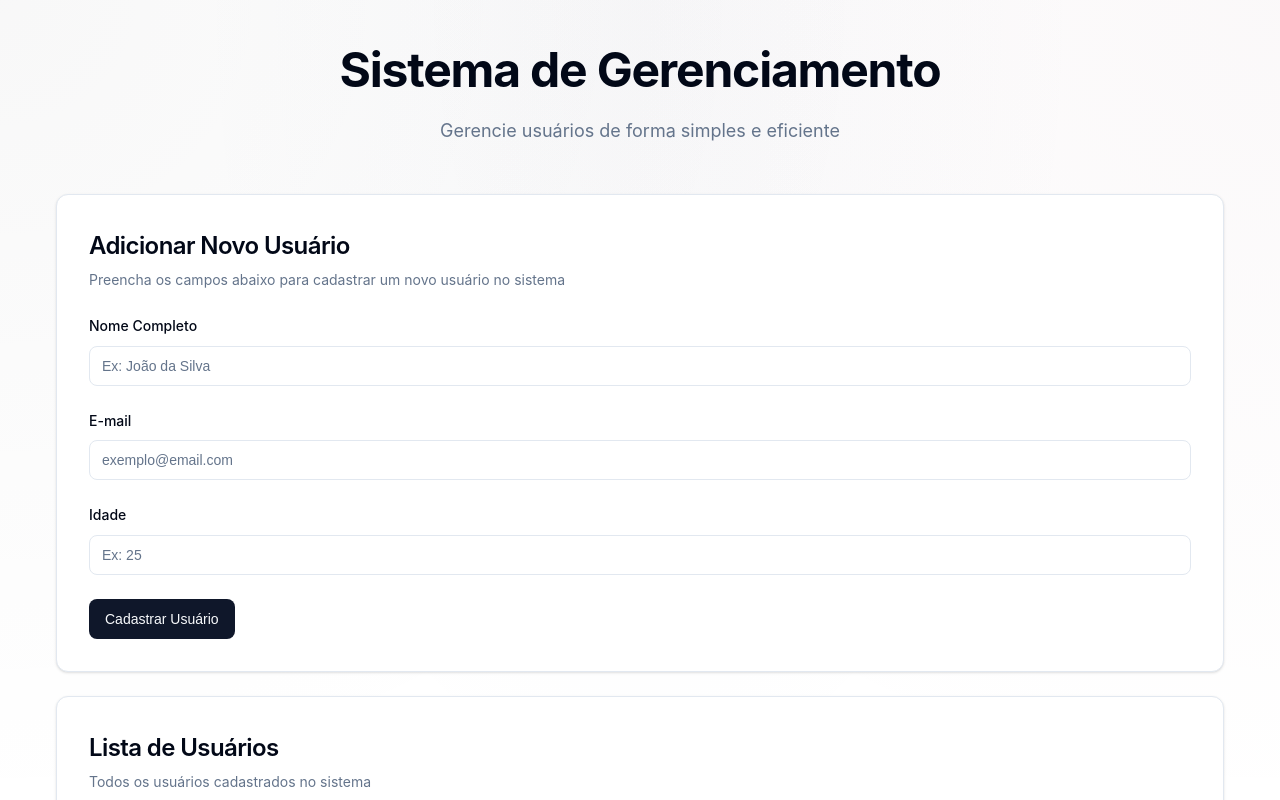
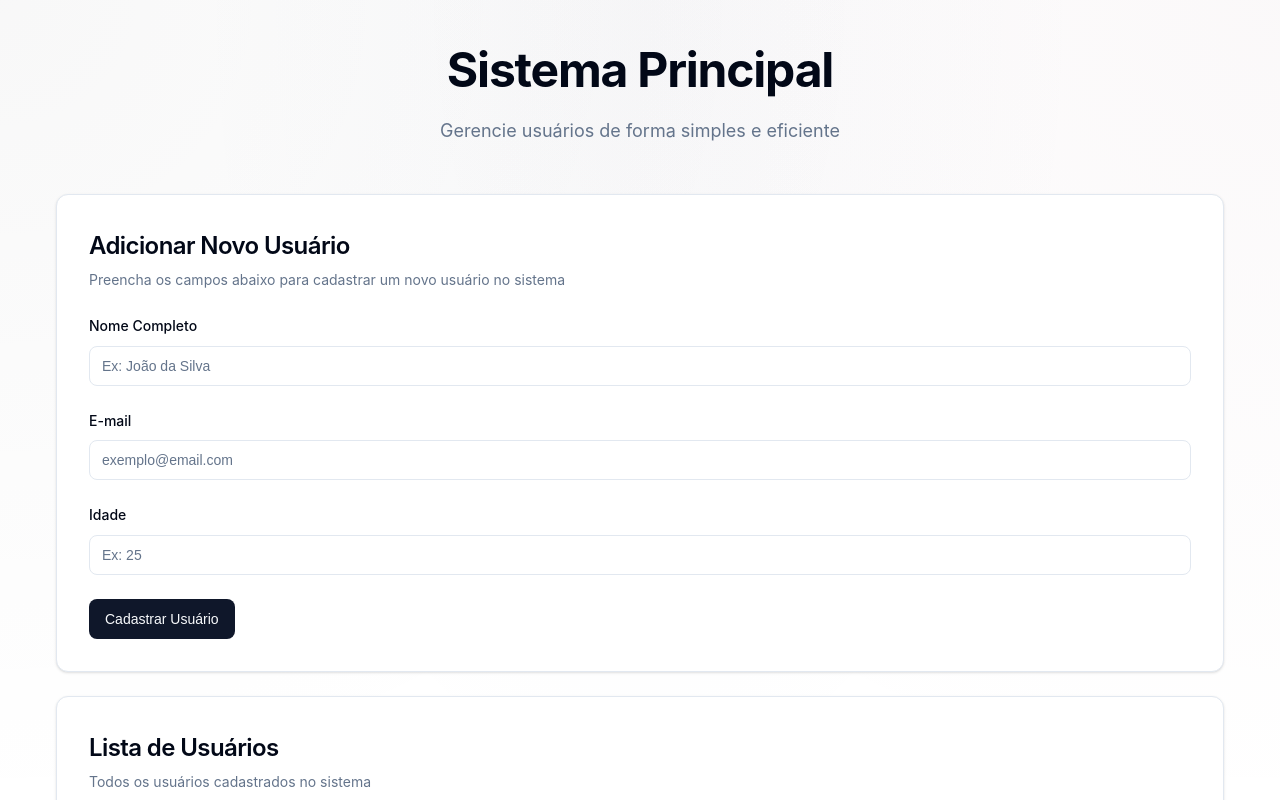
Before and after one commit to hjsneu353/aula_deploy, a website: page public/index.html in a window 1280 px wide. Shown: the top 800 px of the page. Drawn offline with Linux system fonts and the light colour scheme; no server answers.

Commit message:
mudança no titulo

```diff
--- a/public/index.html
+++ b/public/index.html
@@ -334,7 +334,7 @@
     <div class="container">
         <!-- Header -->
         <div class="header">
-            <h1>Sistema de Gerenciamento</h1>
+            <h1>Sistema Principal</h1>
             <p>Gerencie usuários de forma simples e eficiente</p>
         </div>
 
```
